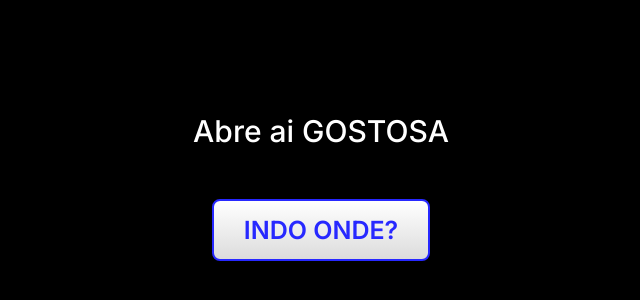
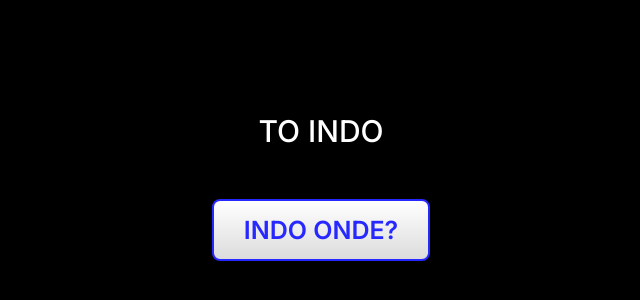
Before and after one commit to MayranAdriel/indoali.github.io, a plain HTML site: page index.html in a window 1280 px wide. Shown: the part 188-488 px from the top of the page, without its empty margins (319-959 px from the left). Drawn offline with Linux system fonts and the light colour scheme.

Commit message:
Adicionando o indo ali

```diff
--- a/index.html
+++ b/index.html
@@ -80,7 +80,7 @@
 
     <audio id="audio" src="https://www.myinstants.com/media/sounds/we-live-we-love-we-lie.mp3" preload="auto"></audio>
 
-    <h1>Abre ai GOSTOSA</h1>
+    <h1>TO INDO</h1>
 
 
 
```
